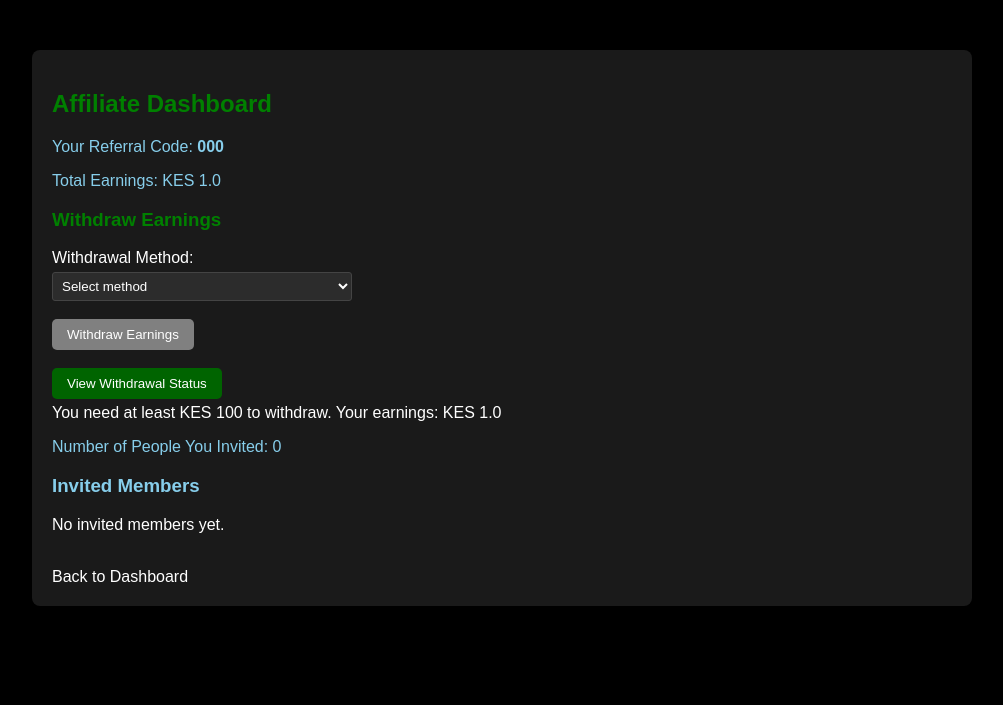
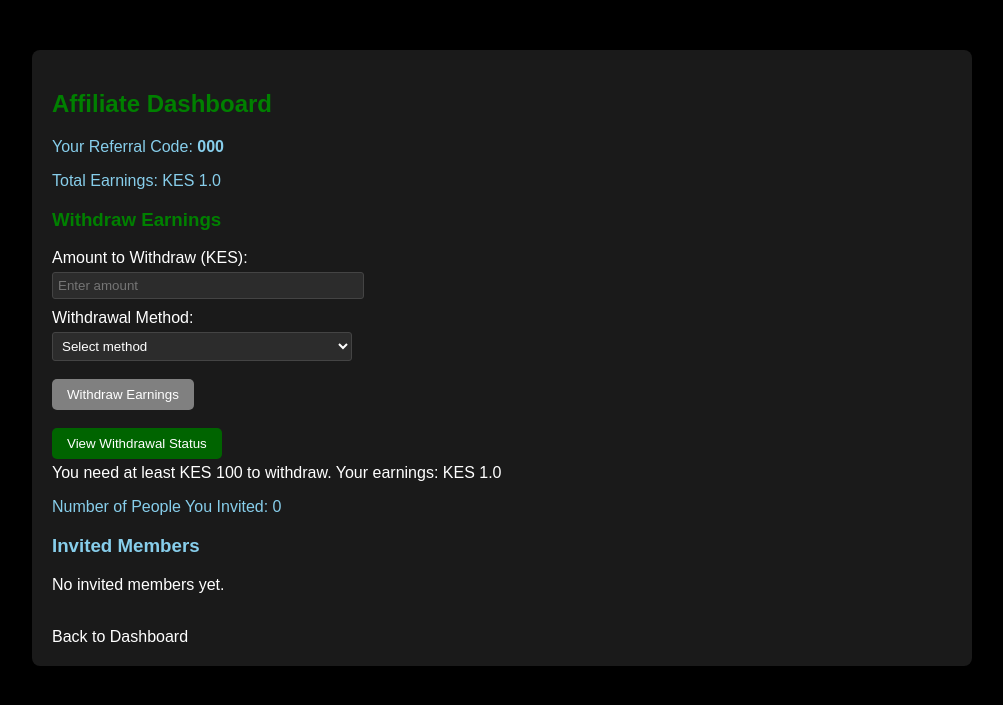
Before and after one commit to constantmeshack-spec/space-lio-ai, a Flask app: page /affiliate_dashboard in a window 1280 px wide. Shown: the top 705 px of the page, without its empty margins (138-1141 px from the left). Run offline with Flask 3, Linux system fonts and the light colour scheme; the visitor is signed in with stand-in values (Sample User, id 1); tables that the repository leaves empty hold one stand-in row (values such as "Sample post").

Commit message:
admin mark paid update

```diff
--- a/app.py
+++ b/app.py
@@ -467,14 +467,29 @@ def admin_process_withdraw(transaction_id):
     transaction = AffiliateTransaction.query.get_or_404(transaction_id)
     user = transaction.user
 
+    if transaction.status != "pending":
+        flash("This withdrawal has already been processed.", "info")
+        return redirect(url_for("admin_affiliate_withdrawals"))
+
     if action == "paid":
+        # Ensure user has enough earnings before deducting
+        if user.earnings < transaction.amount:
+            flash(f"Cannot approve: user has insufficient earnings. Current earnings: KES {user.earnings}", "error")
+            return redirect(url_for("admin_affiliate_withdrawals"))
+
+        # Deduct the requested amount
+        user.earnings -= transaction.amount
         transaction.status = "completed"
-        # Deduct from user earnings if not already deducted
-        user.earnings -= transaction.amount
+
     elif action == "rejected":
         transaction.status = "failed"
-        # Restore user earnings
-        user.earnings += transaction.amount
+        # If you deducted on request, restore the amount:
+        # user.earnings += transaction.amount
+        # If you deduct only on approval, nothing to restore.
+
+    else:
+        flash("Invalid action.", "error")
+        return redirect(url_for("admin_affiliate_withdrawals"))
 
     db.session.commit()
     flash(f"Withdrawal marked as {transaction.status} for {user.full_name}", "success")
@@ -719,14 +734,25 @@ def affiliate_complete():
 
     flash("Affiliate activated successfully!", "success")
     return redirect(url_for("affiliate_dashboard"))
+
 @app.route("/affiliate_withdraw", methods=["POST"])
 @login_required
 def affiliate_withdraw():
     user = User.query.get(session["user_id"])
     MIN_WITHDRAW = 100  # minimum withdrawal
 
-    if user.earnings < MIN_WITHDRAW:
-        flash(f"Minimum withdrawal is KES {MIN_WITHDRAW}. Your earnings: KES {user.earnings}", "error")
+    try:
+        amount = float(request.form.get("withdraw_amount", 0))
+    except:
+        flash("Invalid withdrawal amount.", "error")
+        return redirect(url_for("affiliate_dashboard"))
+
+    if amount < MIN_WITHDRAW:
+        flash(f"Minimum withdrawal is KES {MIN_WITHDRAW}.", "error")
+        return redirect(url_for("affiliate_dashboard"))
+
+    if amount > user.earnings:
+        flash("You cannot withdraw more than your current earnings.", "error")
         return redirect(url_for("affiliate_dashboard"))
 
     method = request.form.get("method")  # 'mpesa' or 'bank'
@@ -740,7 +766,7 @@ def affiliate_withdraw():
         transaction = AffiliateTransaction(
             user_id=user.id,
             type="withdraw",
-            amount=user.earnings,
+            amount=amount,
             status="pending",
             withdraw_method="mpesa",
             mpesa_phone=phone
@@ -748,8 +774,8 @@ def affiliate_withdraw():
 
     elif method == "bank":
         bank_name = request.form.get("bank_name")
-        paybill = request.form.get("paybill")
-        account_no = request.form.get("account_no")
+        paybill = request.form.get("bank_paybill")
+        account_no = request.form.get("bank_account")
         if not bank_name or not paybill or not account_no:
             flash("Please provide all bank details.", "error")
             return redirect(url_for("affiliate_dashboard"))
@@ -757,7 +783,7 @@ def affiliate_withdraw():
         transaction = AffiliateTransaction(
             user_id=user.id,
             type="withdraw",
-            amount=user.earnings,
+            amount=amount,
             status="pending",
             withdraw_method="bank",
             bank_name=bank_name,
@@ -769,11 +795,14 @@ def affiliate_withdraw():
         flash("Invalid withdrawal method.", "error")
         return redirect(url_for("affiliate_dashboard"))
 
-    user.earnings -= transaction.amount
+    # Only deduct when admin approves if you follow previous fix
+    # If you want to deduct now, uncomment the next line:
+    # user.earnings -= amount
+
     db.session.add(transaction)
     db.session.commit()
 
-    flash(f"Withdrawal request submitted for KES {transaction.amount}. Waiting for admin approval.", "success")
+    flash(f"Withdrawal request submitted for KES {amount}. Waiting for admin approval.", "success")
     return redirect(url_for("affiliate_dashboard"))
 
 @app.route("/affiliate/withdrawals")
--- a/templates/affiliate_dashboard.html
+++ b/templates/affiliate_dashboard.html
@@ -87,6 +87,10 @@
 <!-- Withdraw Section -->
 <h3 style="color: green;">Withdraw Earnings</h3>
 <form method="POST" action="{{ url_for('affiliate_withdraw') }}" style="margin-top:10px;">
+    <!-- Add this inside your form, before the method select -->
+    <label for="withdraw_amount">Amount to Withdraw (KES):</label>
+    <input type="number" name="withdraw_amount" id="withdraw_amount" min="100" max="{{ earnings }}" placeholder="Enter amount" required>
+
     <label for="method">Withdrawal Method:</label>
     <select name="method" id="method" required onchange="showFields(this.value)">
         <option value="">Select method</option>
```
